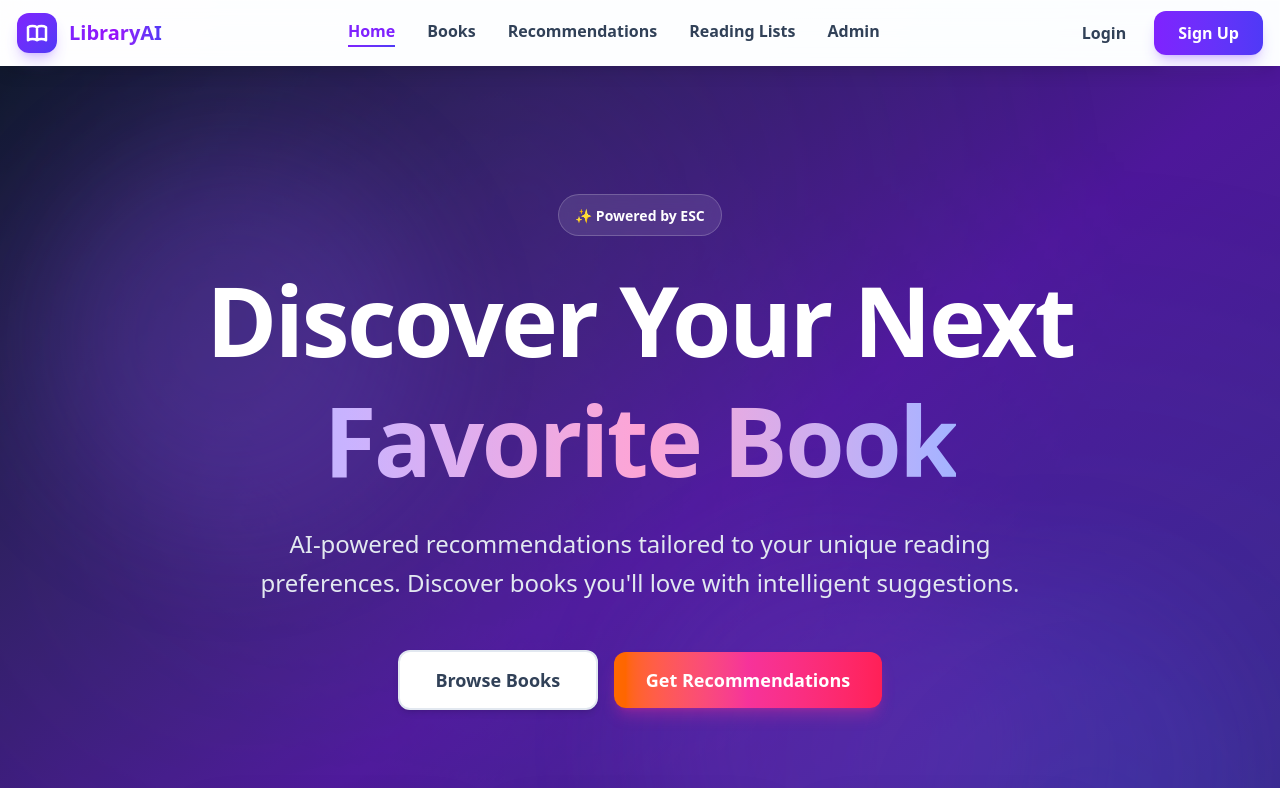
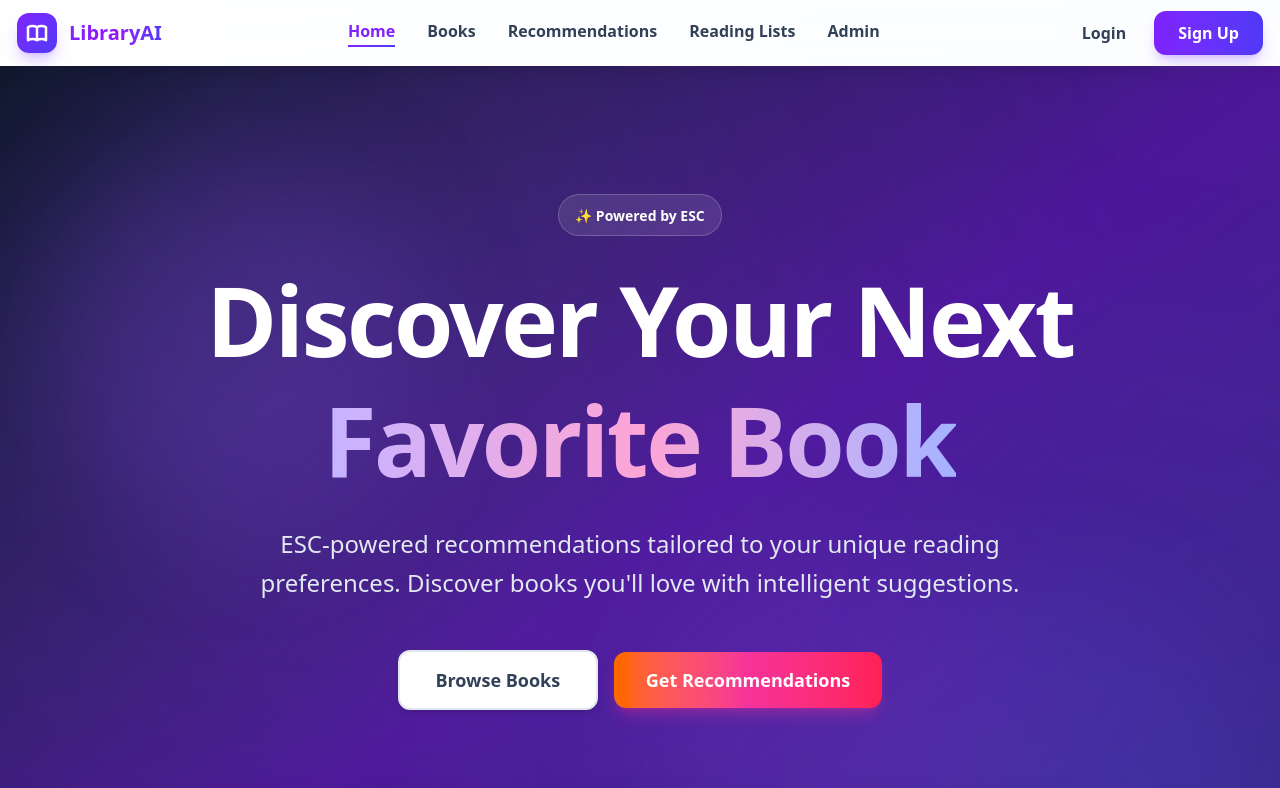
Before and after one commit to erol-cebeci/library-recommendation-system, a React app: page / in a window 1280 px wide. Shown: the top 788 px of the page. Built offline with nearby package versions, Linux system fonts and the light colour scheme; the HTML template or start-up script is replaced by a standard one; what aws-amplify would draw is missing.

Commit message:
Test CI/CD pipeline

```diff
--- a/src/pages/Home.tsx
+++ b/src/pages/Home.tsx
@@ -35,7 +35,7 @@ export function Home() {
           </h1>
 
           <p className="text-xl md:text-2xl mb-12 max-w-3xl mx-auto text-slate-200 leading-relaxed font-light">
-            AI-powered recommendations tailored to your unique reading preferences. Discover books
+            ESC-powered recommendations tailored to your unique reading preferences. Discover books
             you'll love with intelligent suggestions.
           </p>
 
```
